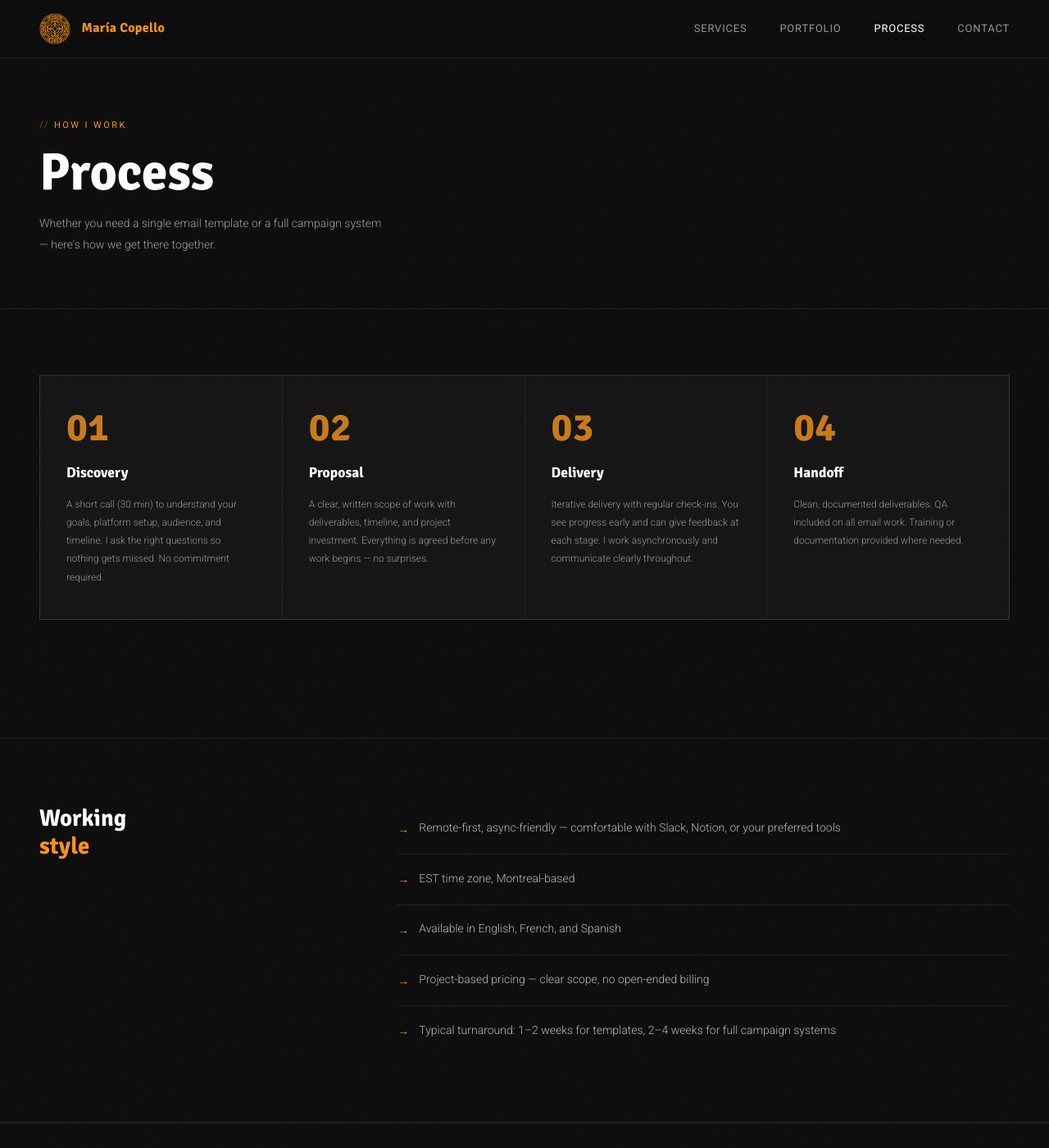
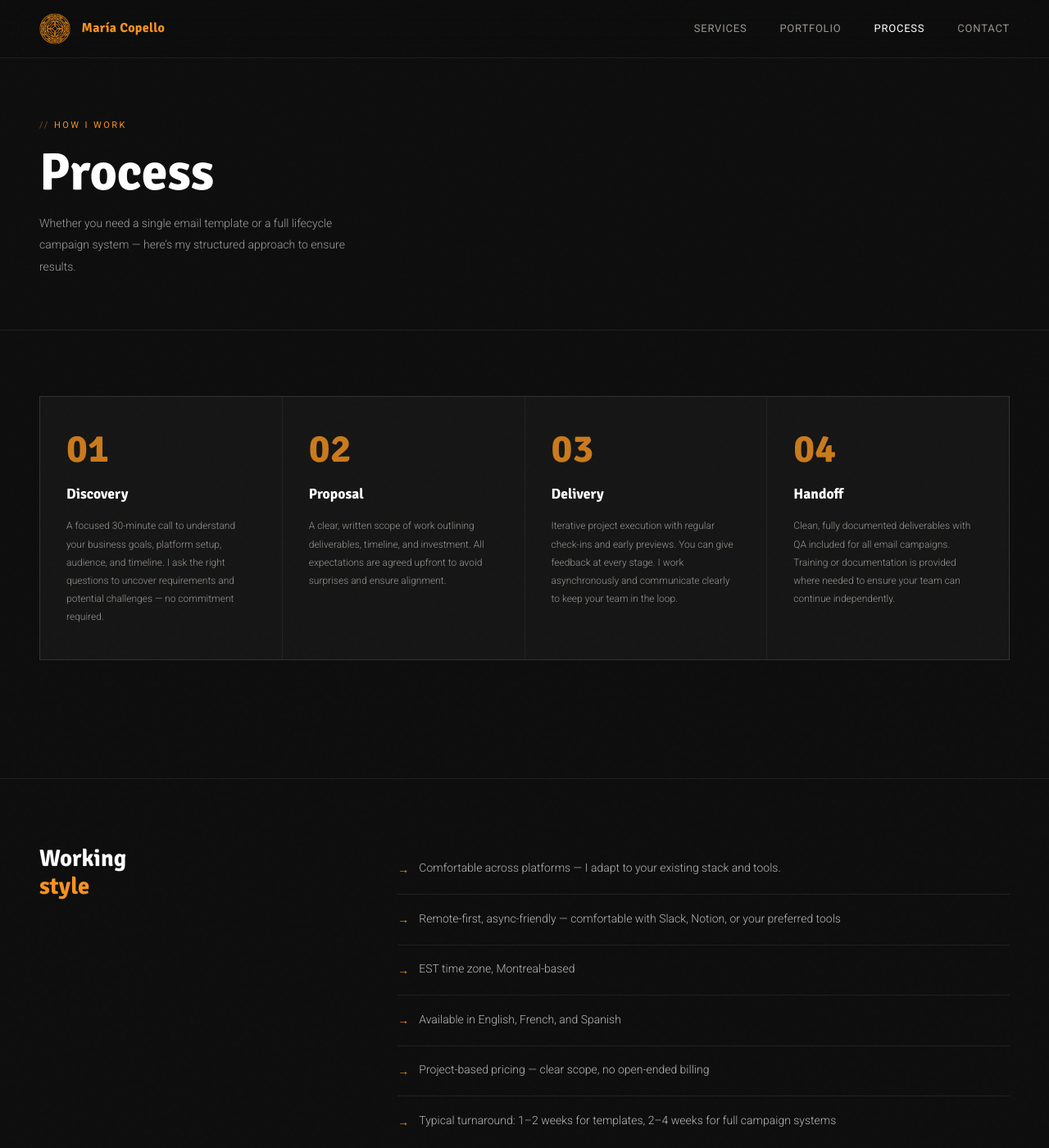
Before and after one commit to mabecoart/github.io, a Jekyll site: the page built from process.html, in a window 1280 px wide and 1400 px high. Shown: the whole window at 82% size. Built offline with Jekyll 4.4.1, drawn with Linux system fonts in a browser that asks for light colours.

Commit message:
Revise process descriptions for clarity and detail
Updated the descriptions in the process section to enhance clarity and detail.

```diff
--- a/process.html
+++ b/process.html
@@ -9,7 +9,7 @@ description: How María Copello works — a clear, collaborative freelance proce
   <div>
     <p class="page-eyebrow anim-1">How I work</p>
     <h1 class="page-title anim-2">Process</h1>
-    <p class="page-subtitle anim-3">Whether you need a single email template or a full campaign system — here's how we get there together.</p>
+    <p class="page-subtitle anim-3">Whether you need a single email template or a full lifecycle campaign system — here’s my structured approach to ensure results.</p>
   </div>
 </header>
 
@@ -18,22 +18,22 @@ description: How María Copello works — a clear, collaborative freelance proce
     <div class="step-card">
       <span class="step-num">01</span>
       <p class="step-title">Discovery</p>
-      <p class="step-desc">A short call (30 min) to understand your goals, platform setup, audience, and timeline. I ask the right questions so nothing gets missed. No commitment required.</p>
+      <p class="step-desc">A focused 30-minute call to understand your business goals, platform setup, audience, and timeline. I ask the right questions to uncover requirements and potential challenges — no commitment required.</p>
     </div>
     <div class="step-card">
       <span class="step-num">02</span>
       <p class="step-title">Proposal</p>
-      <p class="step-desc">A clear, written scope of work with deliverables, timeline, and project investment. Everything is agreed before any work begins — no surprises.</p>
+      <p class="step-desc">A clear, written scope of work outlining deliverables, timeline, and investment. All expectations are agreed upfront to avoid surprises and ensure alignment.</p>
     </div>
     <div class="step-card">
       <span class="step-num">03</span>
       <p class="step-title">Delivery</p>
-      <p class="step-desc">Iterative delivery with regular check-ins. You see progress early and can give feedback at each stage. I work asynchronously and communicate clearly throughout.</p>
+      <p class="step-desc">Iterative project execution with regular check-ins and early previews. You can give feedback at every stage. I work asynchronously and communicate clearly to keep your team in the loop.</p>
     </div>
     <div class="step-card">
       <span class="step-num">04</span>
       <p class="step-title">Handoff</p>
-      <p class="step-desc">Clean, documented deliverables. QA included on all email work. Training or documentation provided where needed.</p>
+      <p class="step-desc">Clean, fully documented deliverables with QA included for all email campaigns. Training or documentation is provided where needed to ensure your team can continue independently.</p>
     </div>
   </div>
 </section>
@@ -43,6 +43,7 @@ description: How María Copello works — a clear, collaborative freelance proce
     <p class="style-label">Working<br><span>style</span></p>
   </div>
   <ul class="style-list">
+    <li>Comfortable across platforms — I adapt to your existing stack and tools.</li>
     <li>Remote-first, async-friendly — comfortable with Slack, Notion, or your preferred tools</li>
     <li>EST time zone, Montreal-based</li>
     <li>Available in English, French, and Spanish</li>
```
